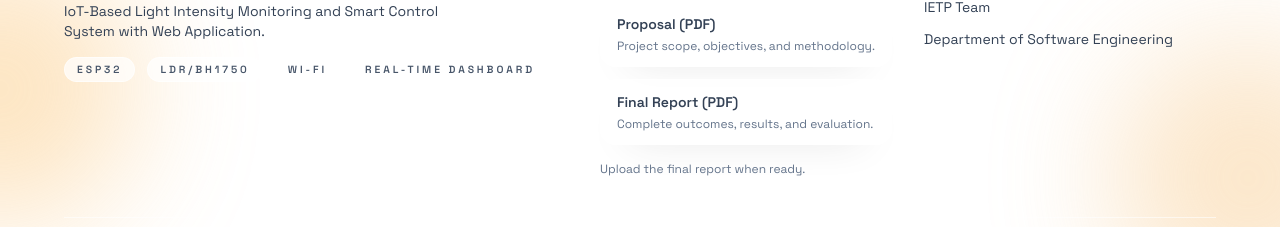
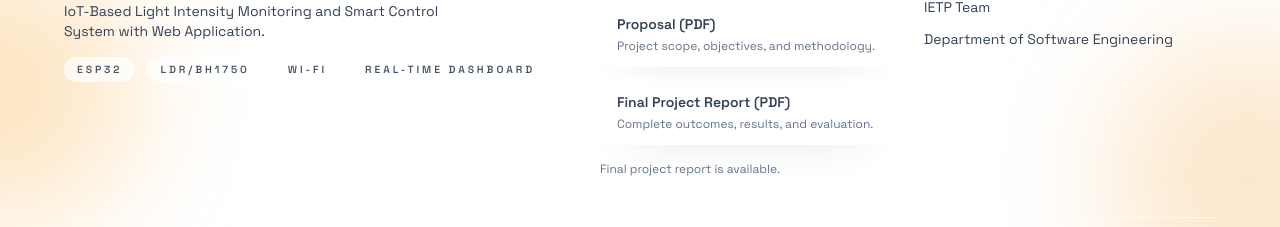
Before and after one commit to Chala751/IETP-Prototype, a Next.js app: page / in a window 1280 px wide. Shown: the part 2565-2792 px from the top of the page. Built offline with nearby package versions, Linux system fonts and the light colour scheme; no server answers; a web font is replaced by a local one.

Commit message:
on the footer final report added and project prototype done

```diff
--- a/app/components/Footer.tsx
+++ b/app/components/Footer.tsx
@@ -15,8 +15,8 @@ const documents: DocumentItem[] = [
         description: "Project scope, objectives, and methodology.",
     },
     {
-        title: "Final Report (PDF)",
-        href: "/finalreport.pdf",
+        title: "Final Project Report (PDF)",
+        href: "/Final%20Project%20Report.pdf",
         description: "Complete outcomes, results, and evaluation.",
     },
 ];
@@ -83,7 +83,7 @@ export default function Footer() {
                             ))}
                         </div>
                         <p className="text-xs text-[var(--footer-muted)]">
-                            Upload the final report when ready.
+                            Final project report is available.
                         </p>
                     </div>
 
```
Also changed, not shown: 1 other file (tests, documents, lock files or other folders).
